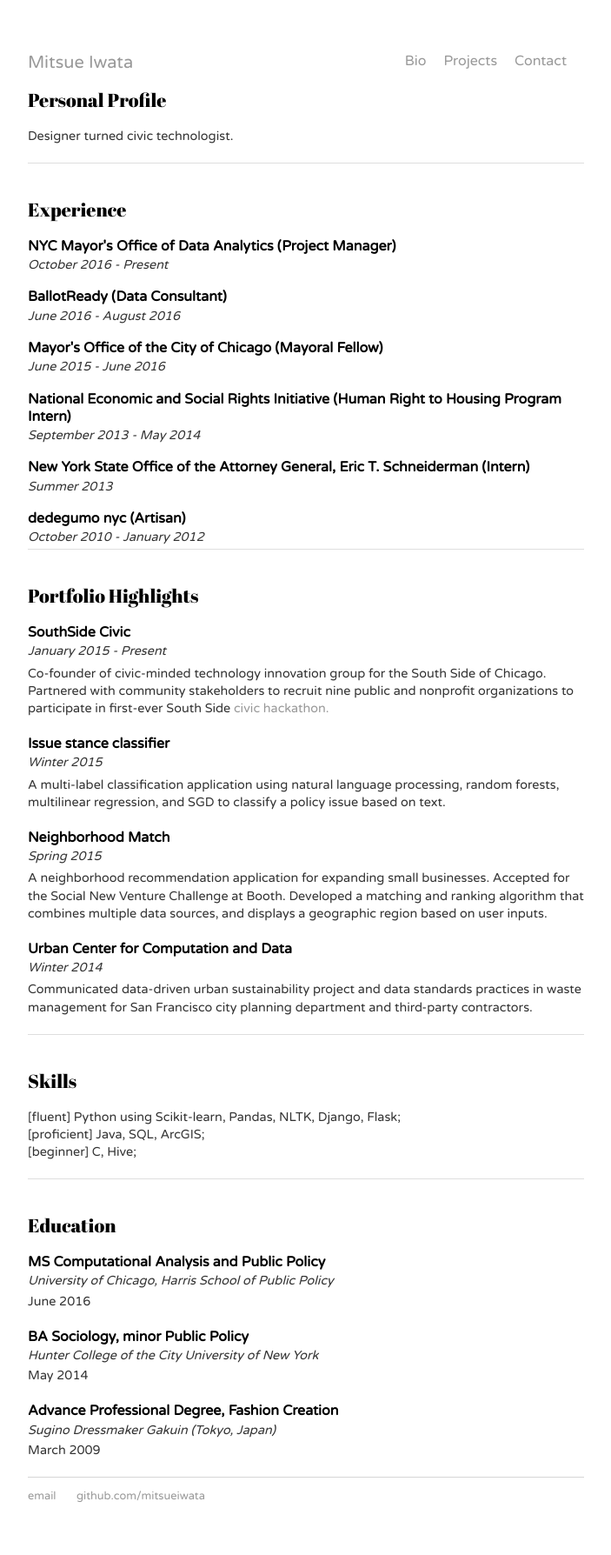
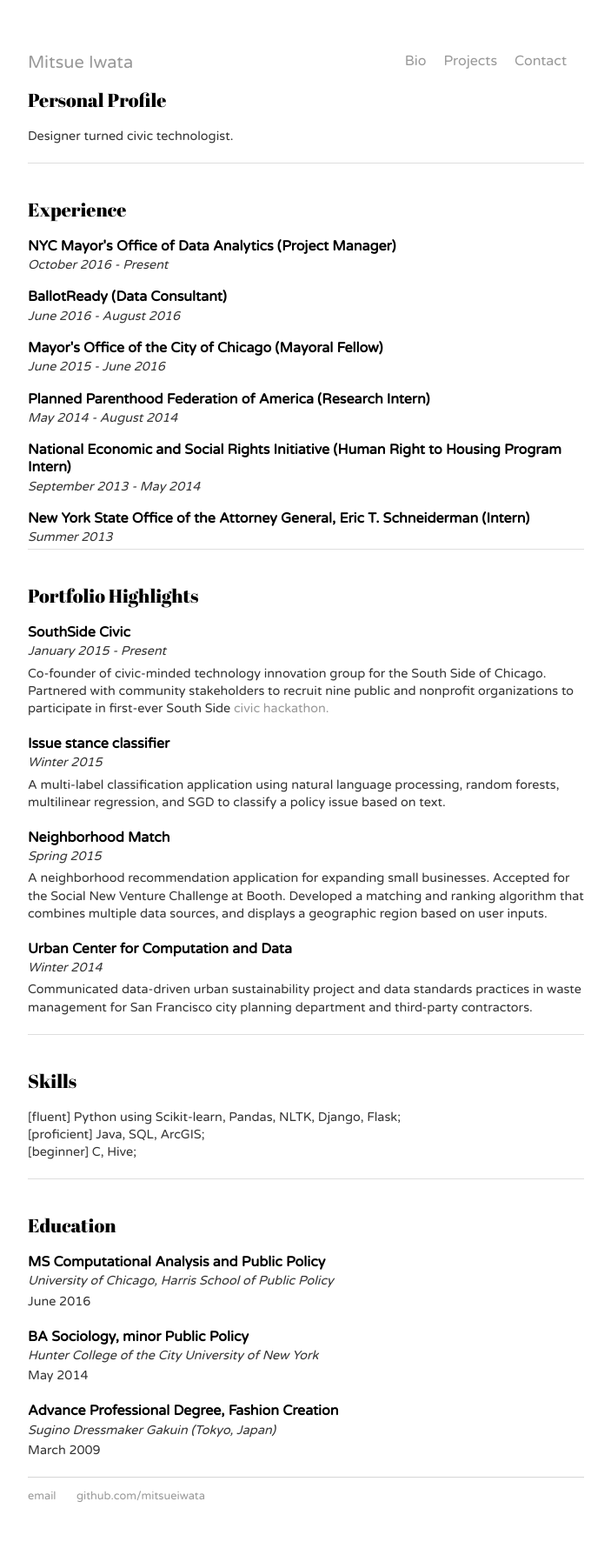
Before and after one commit to MitsueIwata/mitsueiwata.github.io, a Jekyll site: the page built from bio/index.html, in a window 1280 px wide. Shown: the whole page at 87% size, without its empty margins (288-991 px from the left). Built offline with Jekyll 4.4.1, drawn with Linux system fonts in a browser that asks for light colours.

Commit message:
added research intern at ppfa

```diff
--- a/bio/index.html
+++ b/bio/index.html
@@ -38,16 +38,16 @@
 					<p class="subDetails">June 2015 - June 2016</p>
 				</article>
 				<article>
+					<h3>Planned Parenthood Federation of America (Research Intern)</h3>
+					<p class="subDetails">May 2014 - August 2014</p>
+				</article>
+				<article>
 					<h3>National Economic and Social Rights Initiative (Human Right to Housing Program Intern)</h3>
 					<p class="subDetails">September 2013 - May 2014</p>
 				</article>
 				<article>
 					<h3>New York State Office of the Attorney General, Eric T. Schneiderman (Intern)</h3>
 					<p class="subDetails">Summer 2013</p>
-				</article>
-				<article>
-					<h3>dedegumo nyc (Artisan)</h3>
-					<p class="subDetails">October 2010 - January 2012</p>
 				</article>
 			</div>
 			<div class="clear"></div>
```
